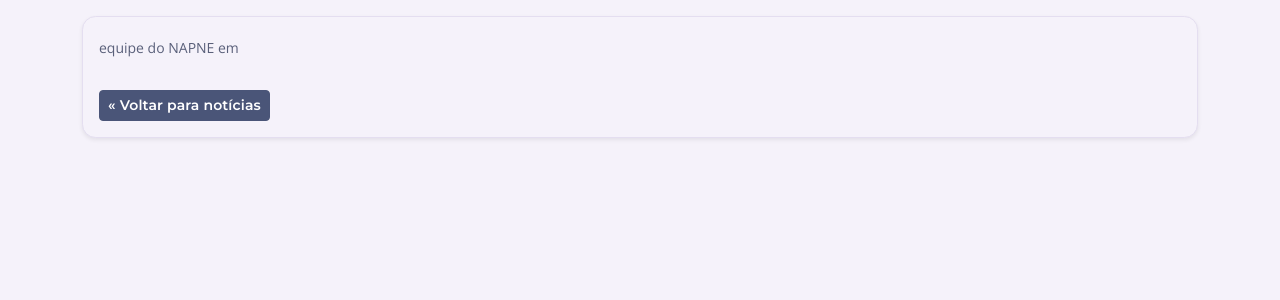
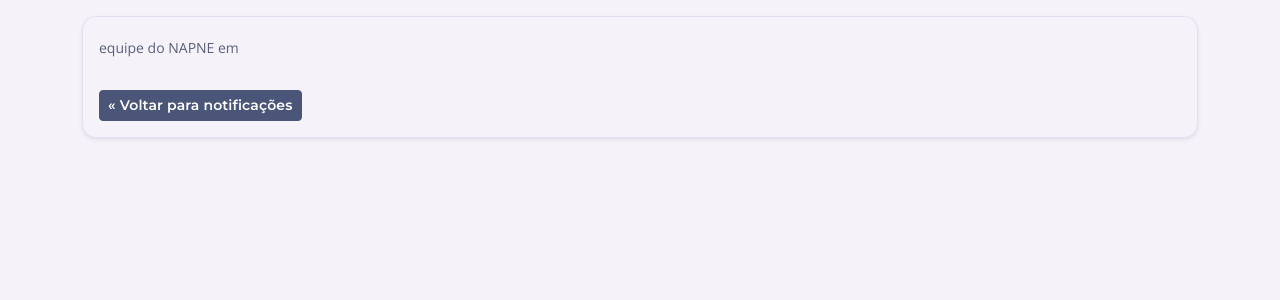
Before and after one commit to GuilhermeIbrahim/portal-napne, a Django app: template portal/templates/portal/detalhar_notificacao.html in a window 1280 px wide. Shown: the part 124-424 px from the top of the page. Run offline with Django 5.2, Linux system fonts and the light colour scheme; the template is opened without the code that fills it, so the values that code supplies are empty; some libraries are stand-ins or nearby versions.

Commit message:
Correção redirecionamento notificação

```diff
--- a/portal/templates/portal/detalhar_notificacao.html
+++ b/portal/templates/portal/detalhar_notificacao.html
@@ -20,7 +20,7 @@
             </p>
             <p>{{ notificacao.conteudo }}</p>
 
-            <a href="{% url 'index' %}" class="btn btn-secondary btn-sm mt-3">&laquo; Voltar para notícias</a>
+            <a href="{% url 'minhas_notificacoes' %}" class="btn btn-secondary btn-sm mt-3">&laquo; Voltar para notificações</a>
         </div>
     </div>
 
```
